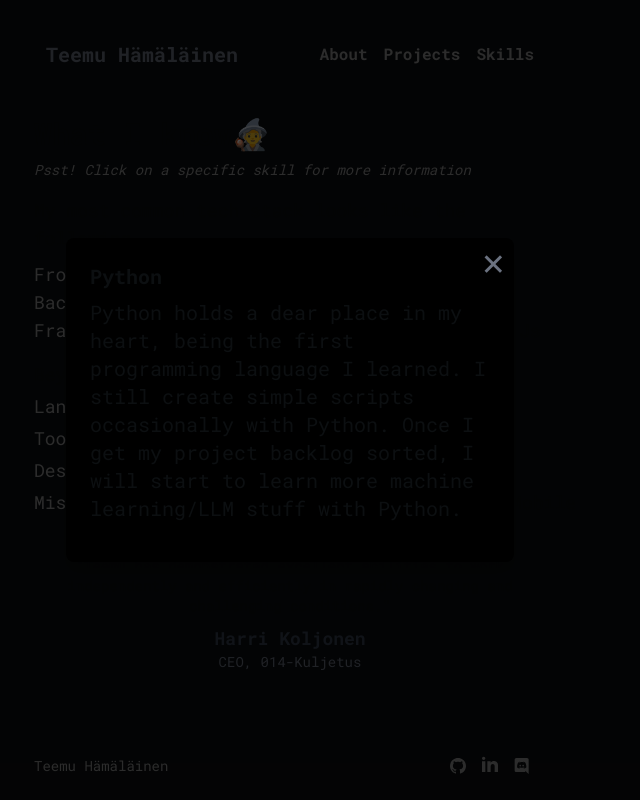
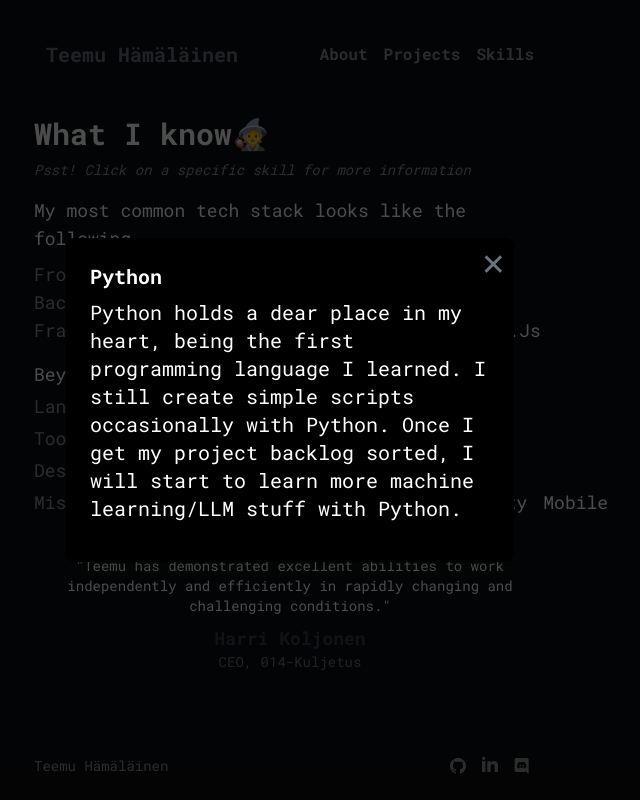
Before and after one commit to temevh/minimalisticPort, a Next.js app: page /skills in a window 1280 px wide. Both pictures are taken after a click on the element "Python". Shown: the whole page, without its empty margins (350-990 px from the left). Built offline with nearby package versions, Linux system fonts and the light colour scheme.

Commit message:
text color fix

```diff
--- a/src/app/about/components/Acollades.jsx
+++ b/src/app/about/components/Acollades.jsx
@@ -4,7 +4,7 @@ const Acollades = () => {
       <p className="lg:text-3xl text-xl font-bold mt-2 lg:mt-4 mb-2 lg:mb-4">
         Other neat stuff
       </p>
-      <p className="lg:text-lg text-sm lg:mb-6 lg:mt-4">
+      <p className="lg:text-lg text-sm lg:mb-6 lg:mt-4 text-white">
         I have participated in multiple hackathons (
         <a
           href="https://www.hackjunction.com/"
--- a/src/app/globals.css
+++ b/src/app/globals.css
@@ -20,3 +20,11 @@ body {
   background: var(--background); /* Apply the background color */
   font-family: var(--font-roboto-mono);
 }
+
+p {
+  color: white;
+}
+
+li {
+  color: white;
+}
--- a/src/app/skills/components/Modal.jsx
+++ b/src/app/skills/components/Modal.jsx
@@ -8,7 +8,7 @@ const Modal = ({ selectedSkill, closeModal }) => {
         >
           ✕
         </button>
-        <h2 className="lg:text-xl text-lg font-bold mb-2">
+        <h2 className="lg:text-xl text-lg text-white font-bold mb-2">
           {selectedSkill.name}
         </h2>
         <p className="lg:text-xl text-sm mb-4">{selectedSkill.desc}</p>
--- a/src/app/skills/components/Other.jsx
+++ b/src/app/skills/components/Other.jsx
@@ -192,7 +192,7 @@ const Other = ({ openModal }) => {
       </div>
       <div className="lg:flex lg:flex-row lg:gap-6 mb-1">
         <p className="lg:text-lg text-sm text-graytext">Misc:</p>
-        <div className="flex flex-row gap-2">
+        <div className="flex flex-row gap-4">
           {Other.map((tool) => (
             <span
               className="hover:text-graytext hover:cursor-pointer"
```
